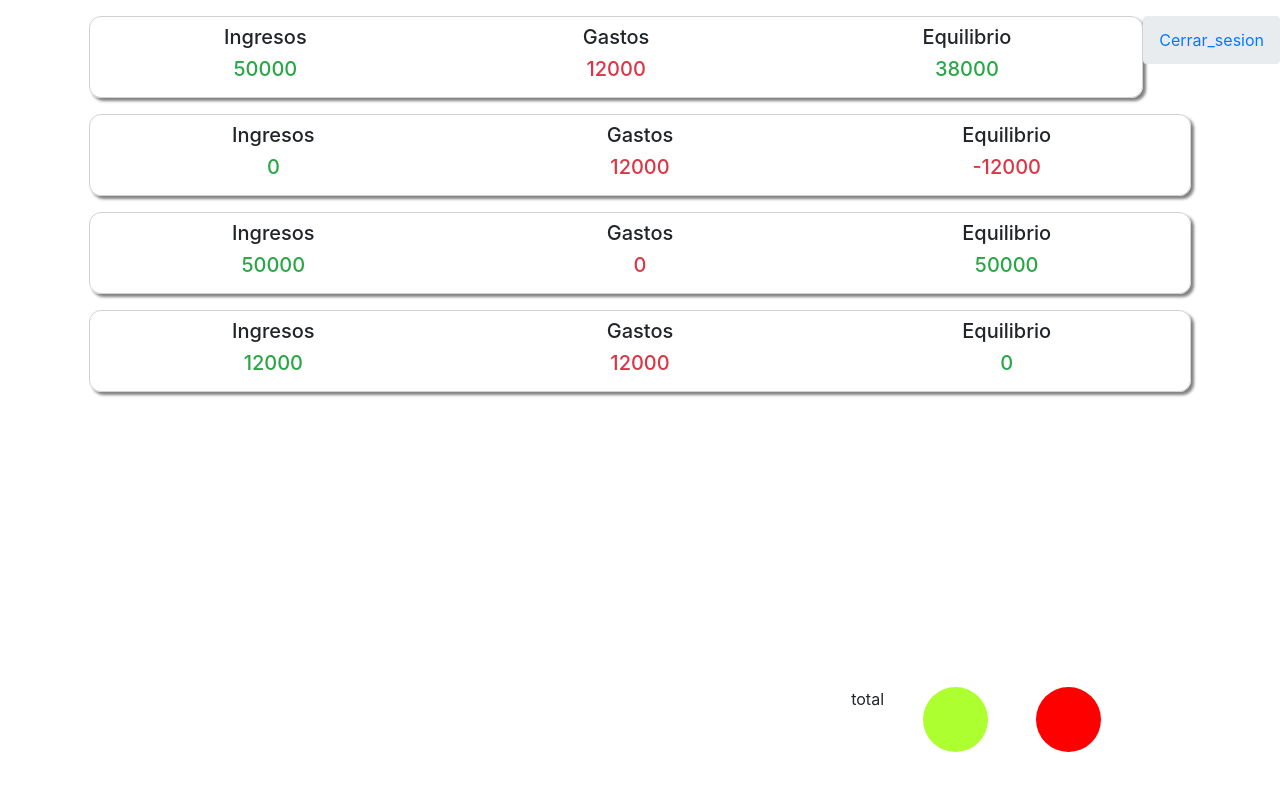
After one commit to Santiago-Otero-Figueredo/finanzas_personales, a Django app: template finanzas_personales/templates/usuarios/pagina_principal/index.html in a window 1280 px wide. The commit adds this page. Run offline with Django 3.2, Linux system fonts and the light colour scheme; the template is opened without the code that fills it, so the values that code supplies are empty; some libraries are stand-ins or nearby versions.

Commit message:
Implementada interfaz principal

```diff
--- a/config/settings/base.py
+++ b/config/settings/base.py
@@ -61,6 +61,7 @@ INSTALLED_APPS = [
 
     # Propios
     'finanzas_personales.apps.usuarios',
+    'finanzas_personales.apps.template_tags',
 ]
 
 MIDDLEWARE = [
--- /dev/null
+++ b/finanzas_personales/apps/template_tags/apps.py
@@ -0,0 +1,5 @@
+from django.apps import AppConfig
+
+
+class TemplateTagsConfig(AppConfig):
+    name = 'template_tags'
--- /dev/null
+++ b/finanzas_personales/apps/template_tags/templatetags/template_tags.py
@@ -0,0 +1,7 @@
+from django import template
+
+register = template.Library()
+
+@register.simple_tag(name='restar_dos_numero')
+def restar_dos_numero(numero1, numero2):
+    return numero1 - numero2
--- a/finanzas_personales/apps/usuarios/views.py
+++ b/finanzas_personales/apps/usuarios/views.py
@@ -34,7 +34,7 @@ class IniciarSesion(LoginView):
         return super(IniciarSesion, self).dispatch(request, *args, **kwargs)
 
 class PaginaPrincipal(LoginRequiredMixin, TemplateView):
-    template_name = 'usuarios/pagina_principal.html'
+    template_name = 'usuarios/pagina_principal/index.html'
 
 def logout_view(request):
     logout(request)
--- /dev/null
+++ b/finanzas_personales/static/css/custom/pagina_principal/movimientos.css
@@ -0,0 +1,28 @@
+.bloque-movimiento {
+  border: 1px solid #d1d1d1;
+  border-radius: 12px;
+  -webkit-box-shadow: 3px 3px 3px #828080;
+          box-shadow: 3px 3px 3px #828080;
+}
+
+.container-buttons {
+  position: absolute;
+  bottom: 0px;
+  left: 15px;
+}
+
+.button-action {
+  height: 65px;
+  width: 65px;
+  border-radius: 50%;
+  display: inline-block;
+}
+
+.button-action-income {
+  background-color: greenyellow;
+}
+
+.button-action-expenses {
+  background-color: red;
+}
+/*# sourceMappingURL=movimientos.css.map */
--- /dev/null
+++ b/finanzas_personales/static/css/custom/pagina_principal/movimientos.scss
@@ -0,0 +1,26 @@
+.bloque-movimiento{
+    border: 1px solid #d1d1d1;
+    border-radius: 12px;
+    box-shadow: 3px 3px 3px #828080;
+}
+
+.container-buttons{
+    position: absolute;
+    bottom: 0px;
+    left: 15px;
+}
+
+.button-action{
+    height: 65px;
+    width: 65px;
+    border-radius: 50%;
+    display: inline-block;
+}
+
+.button-action-income{
+    background-color: greenyellow;
+}
+
+.button-action-expenses{
+    background-color: red;
+}
--- a/finanzas_personales/templates/base.html
+++ b/finanzas_personales/templates/base.html
@@ -31,7 +31,7 @@
     {{ form.media }}
 </head>
 <body>
-
+<div >
     <!-- begin breadcrumb -->
     <ol class="breadcrumb float-xl-right">
         {% block miga_pan %}
@@ -53,6 +53,8 @@
             </div>
         </div>
     {% endblock contenido %}
+    {% block contenido_botones %}{% endblock contenido_botones %}
+
     <!-- end scroll to top btn -->
 </div>
 
--- a/finanzas_personales/templates/base_user.html
+++ b/finanzas_personales/templates/base_user.html
@@ -31,10 +31,9 @@
     {{ form.media }}
 </head>
 <body>
-
+<div>
 
     {% block contenido_panel %}{% endblock contenido_panel %}
-
     <!-- end scroll to top btn -->
 </div>
 
--- /dev/null
+++ b/finanzas_personales/templates/usuarios/pagina_principal/componentes/movimiento.html
@@ -0,0 +1,32 @@
+{% load template_tags%}
+<div class="row mx-1 my-3 py-2 justify-content-center bloque-movimiento">
+    <div class="col row">
+        <div class="col-12 text-center">
+            <h5>Ingresos</h5>
+        </div>
+        <div class="col-12 text-center">
+            <h5 class="text-success">{{ingreso}}</h5>
+        </div>
+    </div>
+    <div class="col row">
+        <div class="col-12 text-center">
+            <h5>Gastos</h5>
+        </div>
+        <div class="col-12 text-center">
+            <h5 class="text-danger">{{gasto}}</h5>
+        </div>
+    </div>
+    <div class="col row">
+        <div class="col-12 text-center">
+            <h5>Equilibrio</h5>
+        </div>
+        <div class="col-12 text-center">
+            {% restar_dos_numero ingreso gasto as equilibrio %}
+            {% if equilibrio >= 0%}
+                <h5 class="text-success">{{equilibrio}}</h5>
+            {% else %}
+                <h5 class="text-danger">{{equilibrio}}</h5>
+            {% endif %}
+        </div>
+    </div>
+</div>
--- /dev/null
+++ b/finanzas_personales/templates/usuarios/pagina_principal/index.html
@@ -0,0 +1,55 @@
+{% extends 'base.html'%}
+{% load static %}
+{% load bootstrap4 %}
+
+{% block titulo %}
+Pagina principal
+{% endblock titulo %}
+
+{% block extracss %}
+    <link rel="stylesheet" href="{% static 'css/custom/pagina_principal/movimientos.css' %}">
+{% endblock extracss %}
+
+
+{% block miga_pan %}
+    <li class="breadcrumb-item active"><a href="{% url 'usuarios:cerrar_sesion'%}">Cerrar_sesion</a></li>
+{% endblock miga_pan %}
+
+{% block titulo_pagina %}
+
+{% endblock titulo_pagina %}
+
+    {% block contenido %}
+        <div class="panel panel-inverse">
+            <div class="panel-body">
+                {% block contenido_panel %}
+                    <div class="container">
+
+                    </div>
+                    <div class="container">
+                        {% include "usuarios/pagina_principal/componentes/movimiento.html" with ingreso=50000 gasto=12000%}
+                        {% include "usuarios/pagina_principal/componentes/movimiento.html" with ingreso=0 gasto=12000%}
+                        {% include "usuarios/pagina_principal/componentes/movimiento.html" with ingreso=50000 gasto=0%}
+                        {% include "usuarios/pagina_principal/componentes/movimiento.html" with ingreso=12000 gasto=12000%}
+                    </div>
+
+                {% endblock contenido_panel %}
+
+            </div>
+        </div>
+    {% endblock contenido %}
+    {% block contenido_botones %}
+        <div class="container row mb-5 justify-content-end container-buttons">
+            <div>
+                <div class="container">
+                    total
+                </div>
+            </div>
+            <a class="text-center mx-4 button-action button-action-income"></a>
+            <a class="ext-center mx-4 button-action button-action-expenses"></a>
+
+        </div>
+    {% endblock contenido_botones %}
+
+{% block extrajs %}
+{% endblock extrajs %}
```
Also changed, not shown: finanzas_personales/apps/usuarios/forms.py (+5 -2 lines), finanzas_personales/templates/usuarios/iniciar_sesion.html (+8 -3 lines), finanzas_personales/templates/usuarios/pagina_principal.html (deleted, +0 -34 lines), finanzas_personales/templates/usuarios/registro.html (+10 -7 lines), finanzas_personales/apps/template_tags/__init__.py (added), finanzas_personales/apps/template_tags/migrations/__init__.py (added), finanzas_personales/apps/template_tags/templatetags/__init__.py (added), 1 other file. Lines whose indentation alone changed are shown as unchanged.
